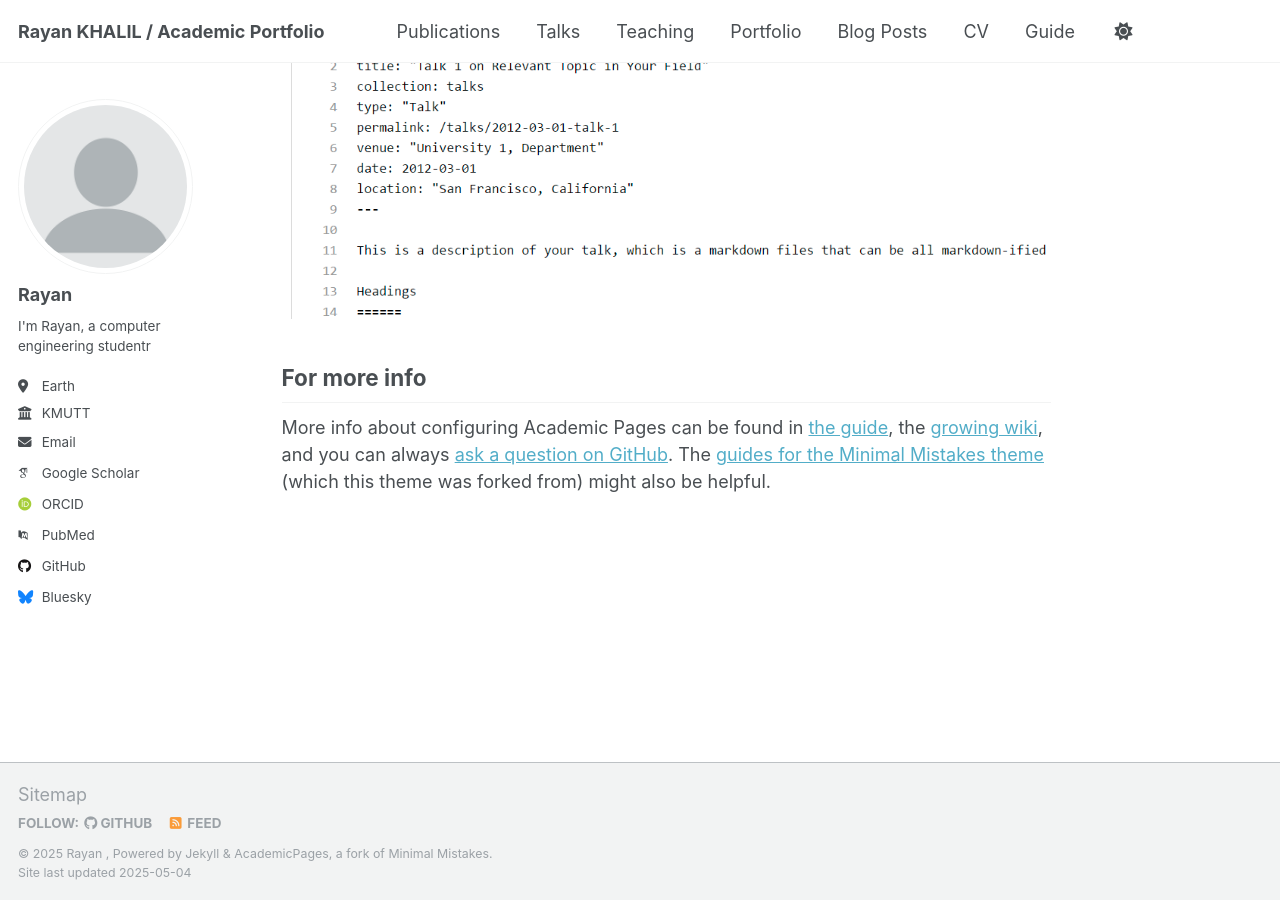
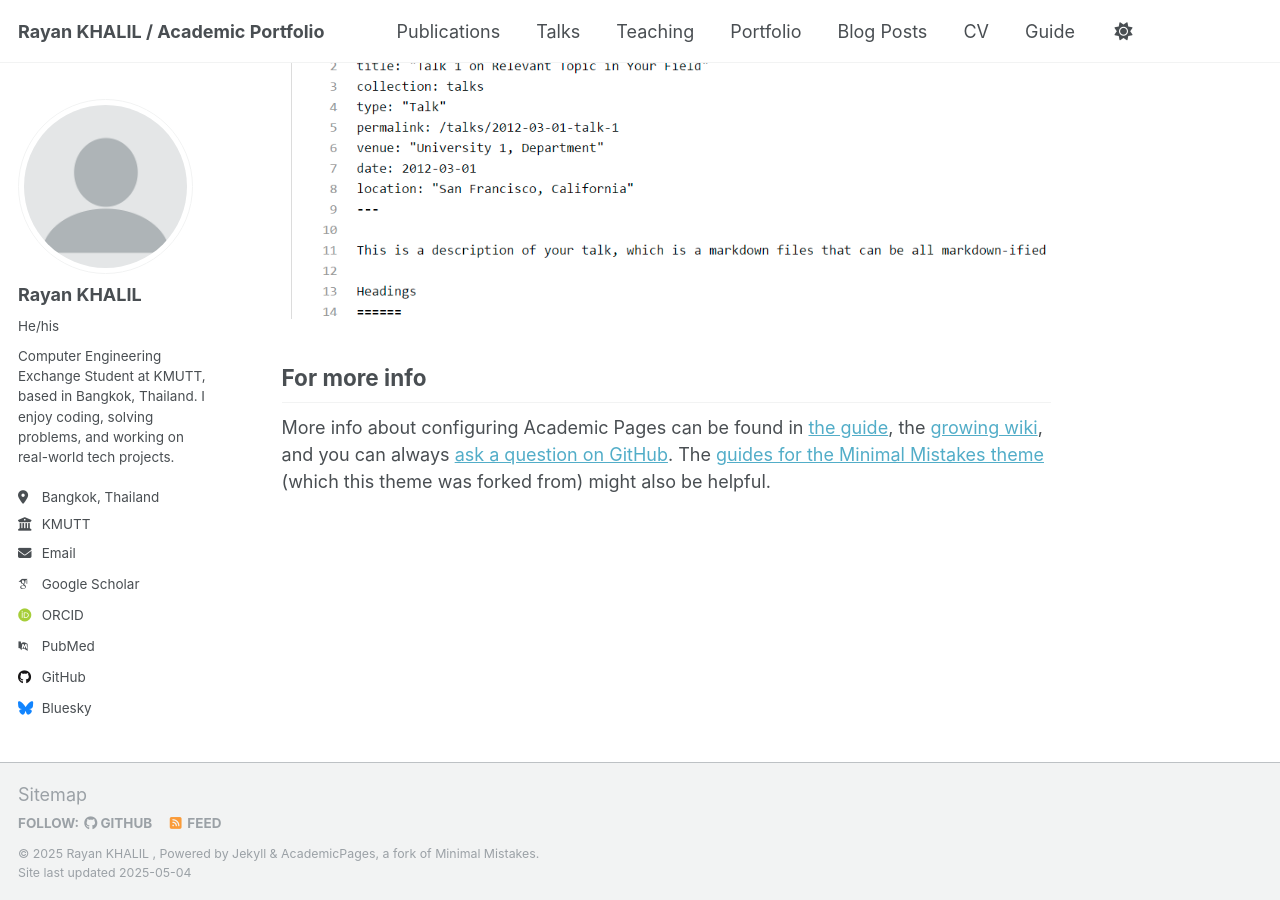
Before and after one commit to Rncod/Rncode.github.io, a Jekyll site: the page built from _pages/about.md, in a window 1280 px wide and 900 px high, scrolled down 2636 px. Built offline with Jekyll 4.4.1, drawn with Linux system fonts in a browser that asks for light colours; some web fonts are replaced.

Commit message:
Update _config.yml

```diff
--- a/_config.yml
+++ b/_config.yml
@@ -11,11 +11,11 @@ locale                   : "en-US"
 site_theme               : "default"
 title                    : "Rayan KHALIL / Academic Portfolio"
 title_separator          : "-"
-name                     : &name "Rayan "
-description              : &description "I'm Rayan, a computer engineering student"
-url                      : https://academicpages.github.io # the base hostname & protocol for your site e.g. "https://[your GitHub username].github.io" or if you already have some other page hosted on Github then use "https://[your GitHub username].github.io/[Your Repo Name]"
+name                     : &name "Rayan KHALIL "
+description              : &description "Computer Engineering Exchange Student at KMUTT"
+url                      : https://rncode.github.io # the base hostname & protocol for your site e.g. "https://[your GitHub username].github.io" or if you already have some other page hosted on Github then use "https://[your GitHub username].github.io/[Your Repo Name]"
 baseurl                  : "" # the subpath of your site, e.g. "/blog"
-repository               : "academicpages/academicpages.github.io"
+repository               : "Rncode/Rncode.github.io"
 
 # Site Author - The following control what appear as part of the author content on the side bar.
 #               If a field is blank the icon and link will not appear, otherwise it will be shown.
@@ -23,10 +23,10 @@ repository               : "academicpages/academicpages.github.io"
 author:
   # Biographic information
   avatar           : "profile.png"
-  name             : "Rayan"
-  pronouns         : # example: "she/her"
-  bio              : "I'm Rayan, a computer engineering studentr"
-  location         : "Earth"
+  name             : "Rayan KHALIL"
+  pronouns         :  "He/his"
+  bio              : "Computer Engineering Exchange Student at KMUTT, based in Bangkok, Thailand. I enjoy coding, solving problems, and working on real-world tech projects."
+  location         : "Bangkok, Thailand"
   employer         : "KMUTT"
   uri              : # URL
   email            : "rayankhalil24@gmail.com"
```
